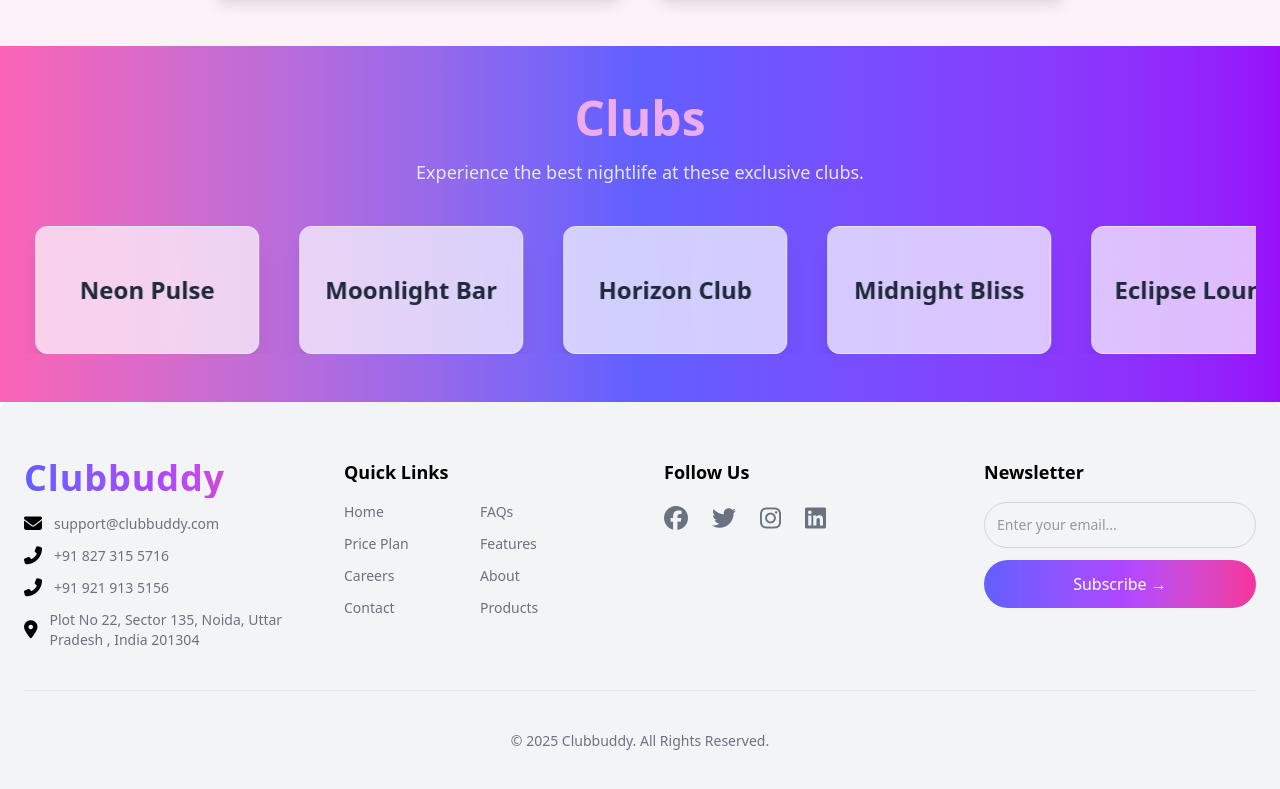
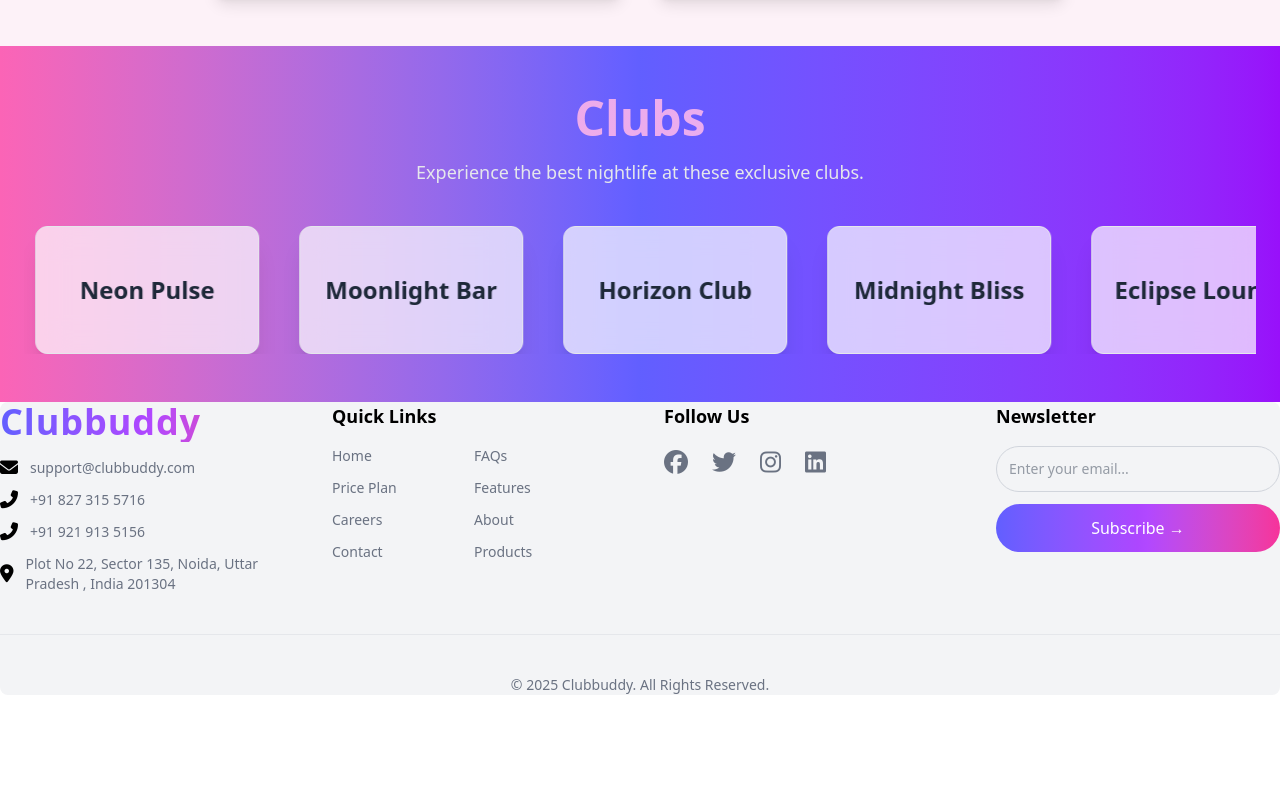
Before and after one commit to AdityaSrivastavaaa/clubbuddy, a React (Vite) app: page / in a window 1280 px wide. Shown: the part 1714-2503 px from the top of the page. After the commit the page ends 2409 px from the top, so only its background shows below. Built offline with nearby package versions, Linux system fonts and the light colour scheme.

Commit message:
some changes

```diff
--- a/src/components/Footer.jsx
+++ b/src/components/Footer.jsx
@@ -3,7 +3,7 @@
 function Footer() {
   return (
     <footer className="bg-gray-100 rounded-lg ">
-      <div className="w-full max-w-screen-xl mx-auto px-6 py-10 md:py-14">
+      <div className="w-full">
         <div className="grid grid-cols-1 md:grid-cols-4 gap-12">
 
           {/* Company Logo & Contact Info */}
```
